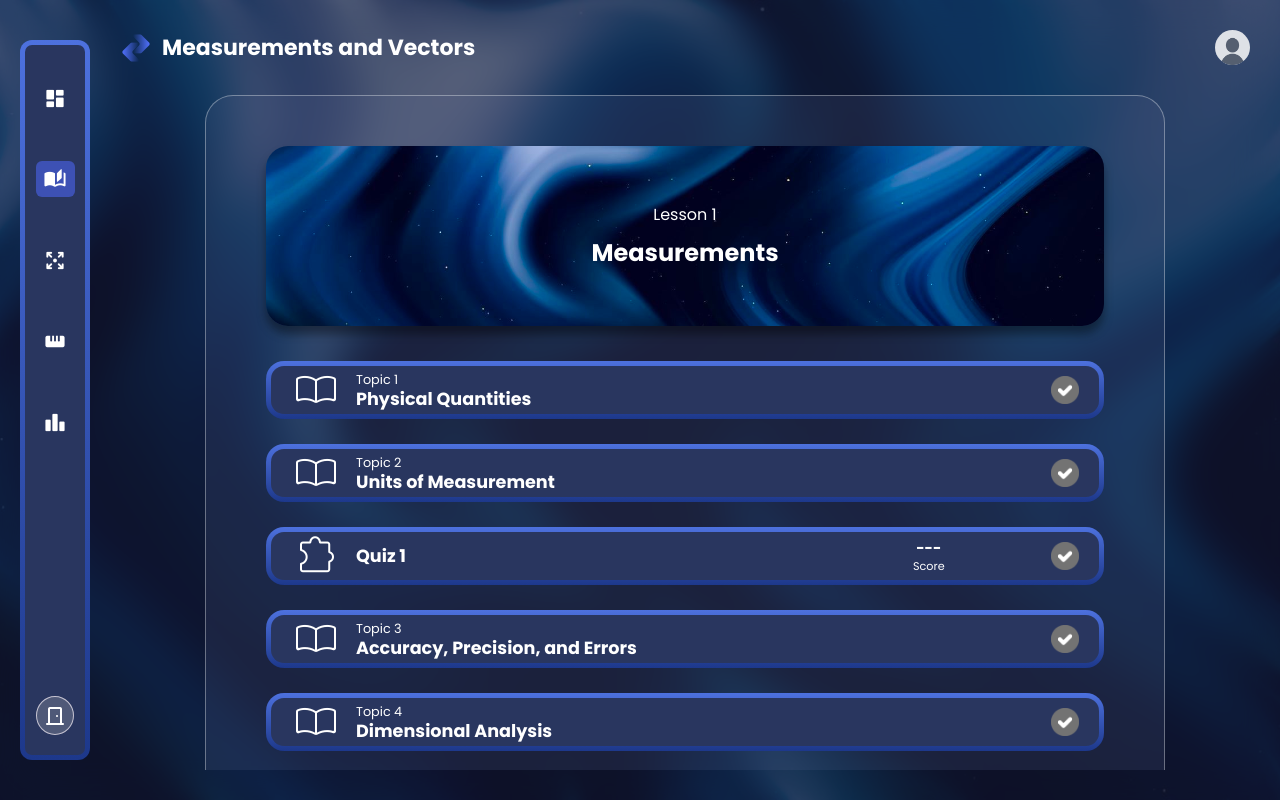
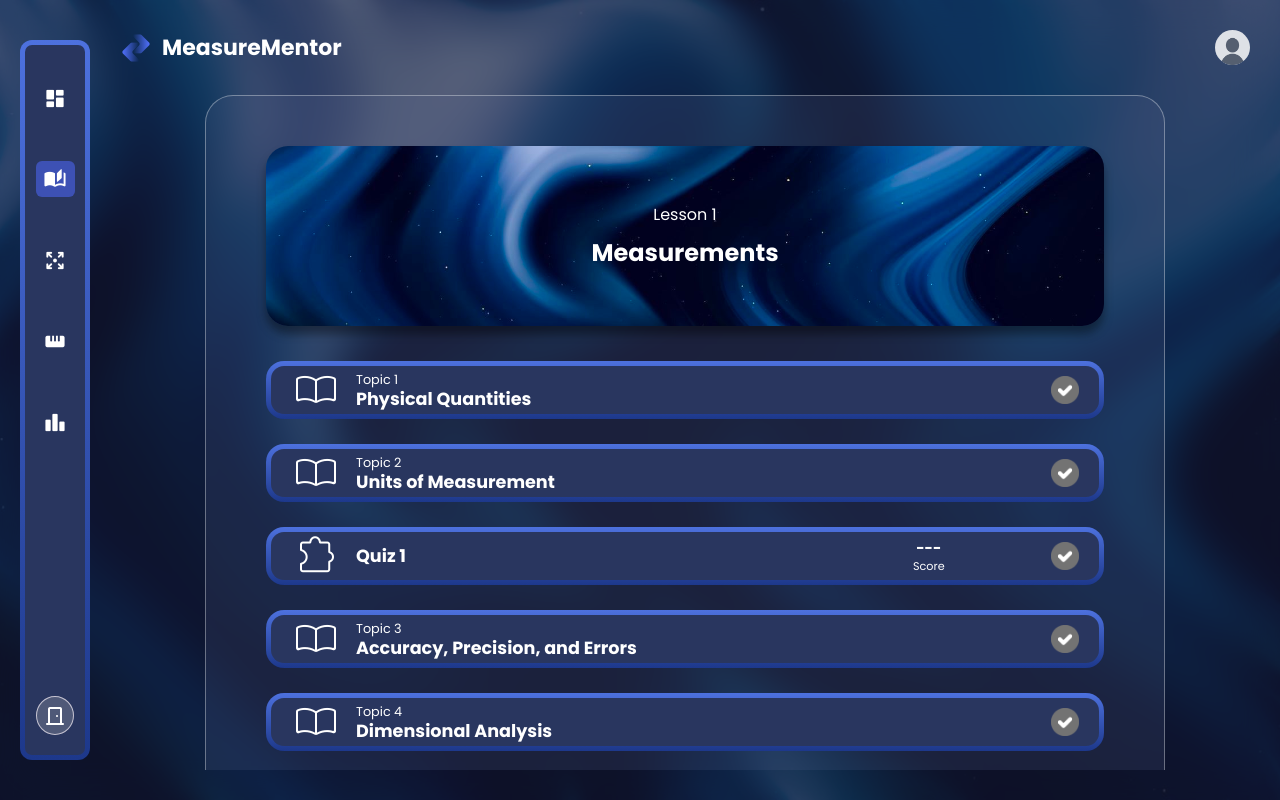
Before and after one commit to garanBee08/calph-tutorial-finals, a plain HTML site: page vectors/tutorial.html in a window 1280 px wide. Drawn offline with nearby package versions, Linux system fonts and the light colour scheme; a script that the page names is missing; a web font is replaced by a local one.

Commit message:
add app icon and change vector title

```diff
--- a/vectors/tutorial.html
+++ b/vectors/tutorial.html
@@ -22,7 +22,7 @@
         <div class="logo-container" id="logo-container">
           <div class="logo">
             <img onclick="location.href='/vectors/landing.html'" src="/vectors/assets/images/website_logo.png" alt="Logo picture" class="logo-pic">
-            <h3>Measurements and Vectors</h3>
+            <h3>MeasureMentor</h3>
           </div>
           <div class="profile">
             <img src="/vectors/assets/images/profile_placeholder.png" alt="Profile picture" class="profile-pic" id="logoButton1">
@@ -62,7 +62,7 @@
             <div class="logo-card">
                 <div class="logo-main">
                     <img onclick="location.href='/vectors/landing.html'" src="/vectors/assets/images/website_logo.png" alt="Logo picture" class="logo-pic-main">
-                    <h3>Measurements and Vectors</h3>
+                    <h3>MeasureMentor</h3>
                 </div>
                 <div class="profile-main">
                     <img src="/vectors/assets/images/profile_placeholder.png" alt="Profile picture" class="profile-pic-main" id="logoButton2">
```
Also changed, not shown: index.html (+3 -0 lines), vectors/converter.html (+2 -2 lines), vectors/dashboard.html (+2 -2 lines), vectors/leaderboard.html (+2 -2 lines), vectors/simulation.html (+2 -2 lines).
